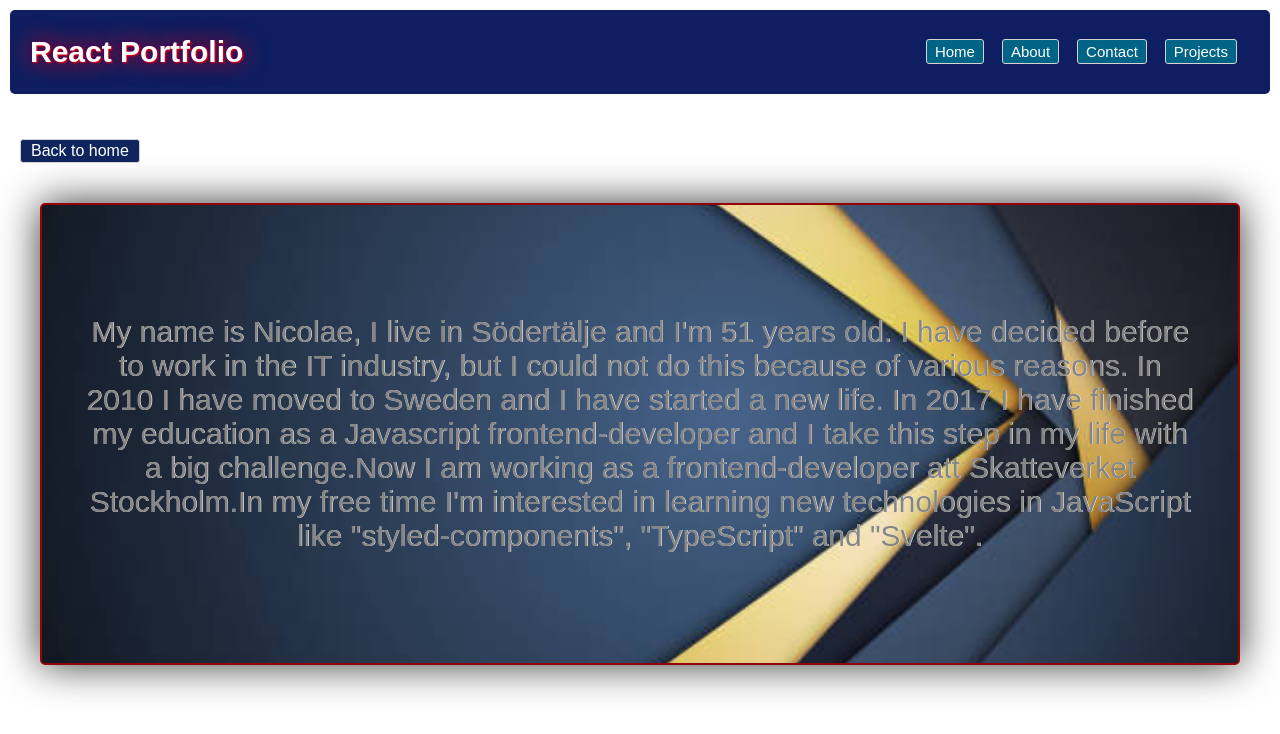
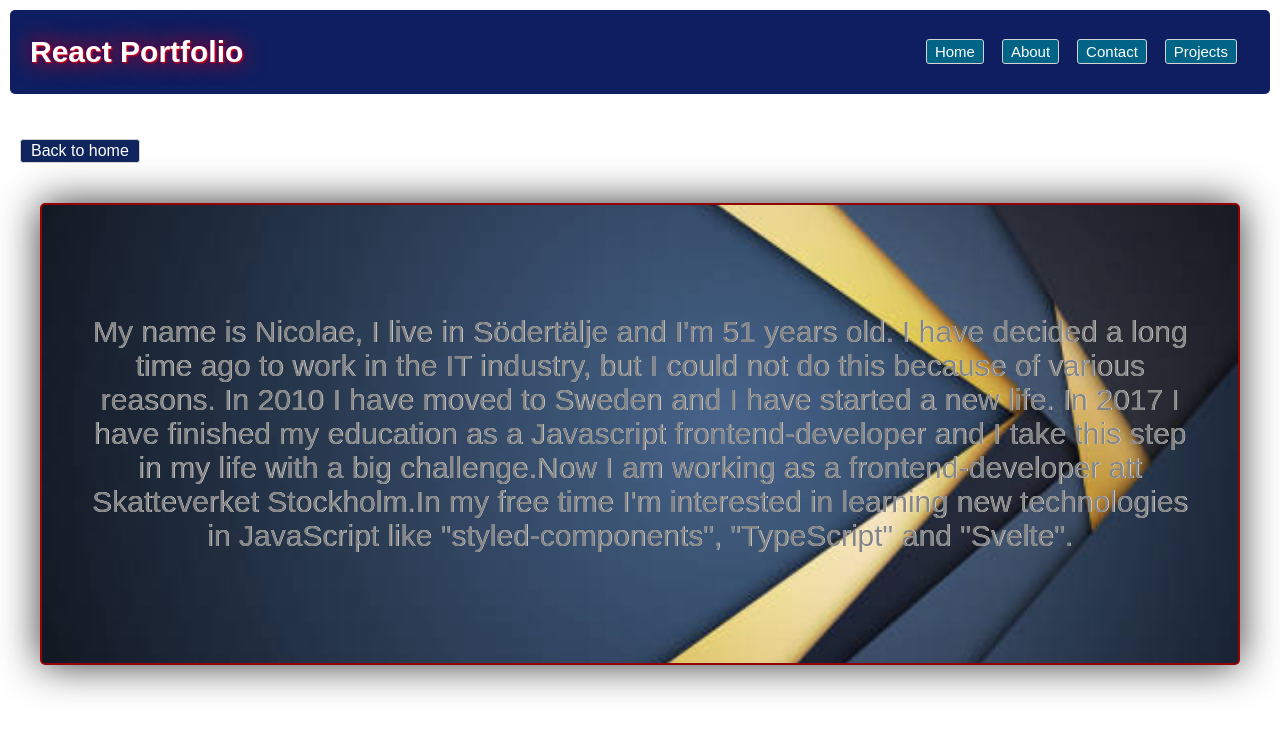
Before and after one commit to nicolaerastau/React-Portfolio, a React (Create React App) app: page /about in a window 1280 px wide. Shown: the top 734 px of the page. Built offline with nearby package versions, Linux system fonts and the light colour scheme.

Commit message:
Update about.js

```diff
--- a/src/about.js
+++ b/src/about.js
@@ -21,7 +21,7 @@ function About(props) {
       <div className='about' style={aboutStyle}>
         <div className='text'>
           My name is Nicolae, I live in Södertälje and I'm 51 years old. I have
-          decided before to work in the IT industry, but I could not do this
+          decided a long time ago to work in the IT industry, but I could not do this
           because of various reasons. In 2010 I have moved to Sweden and I have
           started a new life. In 2017 I have finished my education as a
           Javascript frontend-developer and I take this step in my life with a
```
